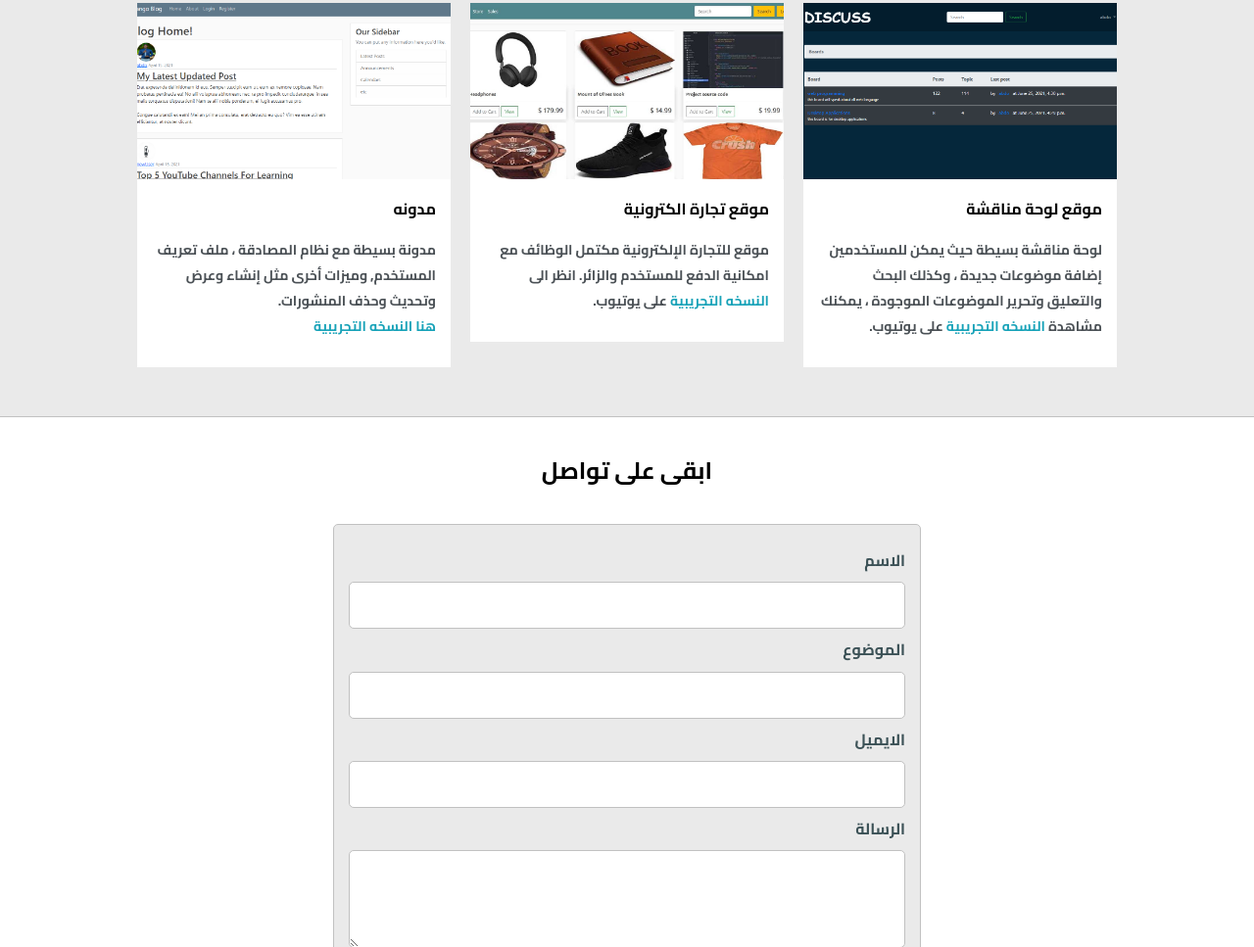
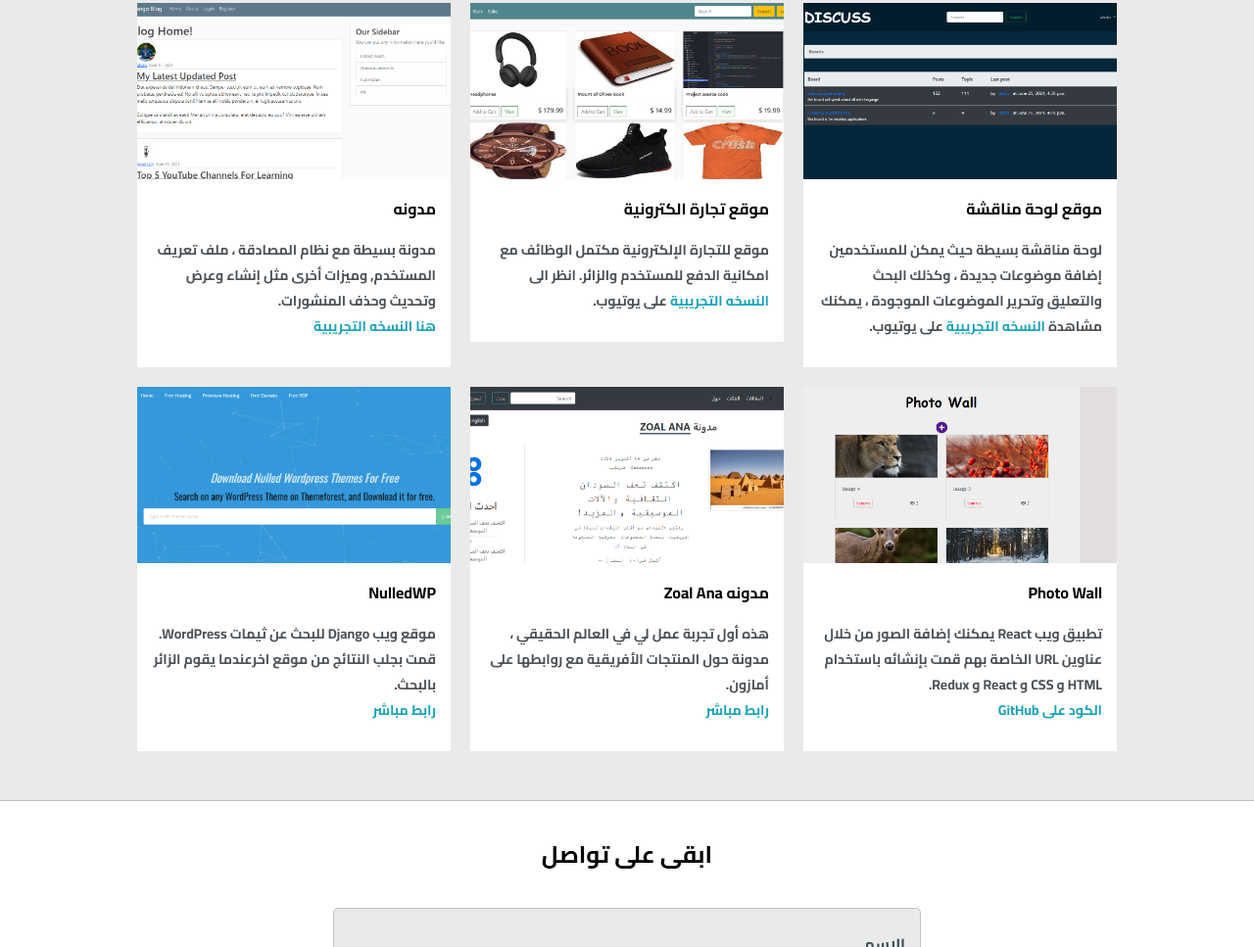
Before and after one commit to abdo-mo/Portfolio-v1, a plain HTML site: page arabic.html in a window 1280 px wide. Shown: the part 1838-2805 px from the top of the page at 98% size. Drawn offline with Linux system fonts and the light colour scheme.

Commit message:
adding some projects

```diff
--- a/arabic.html
+++ b/arabic.html
@@ -166,7 +166,7 @@
 
                     <h4 id ="my-skills">افضل المهارات</h4>
 
-                    <p>مطور ويب مع التركيز الأساسي على بايثون & جانقو <a href = "https://drive.google.com/file/d/1cmwUA51n_AmAhDvZI1Y9A4hjD46tX9ku/view?usp=sharing" target = "_blank">تنزيل السيرة الذاتية</a></p>
+                    <p>مطور ويب مع التركيز الأساسي على بايثون & جانقو <a href = "https://drive.google.com/file/d/19EiFThdbr5E_-SdHrdlBhAVGQhGlGFpb/view?usp=sharing" target = "_blank">تنزيل السيرة الذاتية</a></p>
 
                     <div id = "skills" style="overflow: auto">
                         <table dir="ltr" class = "table">
@@ -180,10 +180,6 @@
                             </tr>
                             <tr>
                                 <td>Bootstrap</td>
-                                <td><progress value="5" max="10"></progress></td>
-                            </tr>
-                            <tr>
-                                <td>Tailwindcss</td>
                                 <td><progress value="5" max="10"></progress></td>
                             </tr>
                             <tr>
@@ -276,6 +272,44 @@
                     </div>
                 </div>
 
+                <div class = "post">
+                    <img class = "thumbnail" src = "images/wall.png">
+                    <div class = "post-preview">
+                        <h6 class = "post-title">Photo Wall</h6>
+                        <p class = "post-intro">
+                            تطبيق ويب React يمكنك إضافة الصور من خلال عناوين URL الخاصة بهم
+                            قمت بإنشائه باستخدام HTML و CSS و React و Redux.
+                            <br>
+                            <a href="https://github.com/abdo-mo/PhotoWall" target="_blank"> الكود على GitHub </a>
+                        </p>
+                    </div>
+                </div>
+
+                <div class = "post">
+                    <img class = "thumbnail" src = "images/zoal.png">
+                    <div class = "post-preview">
+                        <h6 class = "post-title">مدونه Zoal Ana</h6>
+                        <p class = "post-intro">
+                            هذه أول تجربة عمل لي في العالم الحقيقي ، مدونة حول المنتجات الأفريقية مع روابطها على أمازون.
+                            <br>
+                            <a href="http://127.0.0.1:8000/ar/" target="_blank"> رابط مباشر </a>
+                        </p>
+                    </div>
+                </div>
+
+                <div class = "post">
+                    <img class = "thumbnail" src = "images/nulled.png">
+                    <div class = "post-preview">
+                        <h6 class = "post-title">NulledWP</h6>
+                        <p class = "post-intro">
+                            موقع ويب Django للبحث عن ثيمات WordPress.
+                            قمت بجلب النتائج من موقع اخرعندما يقوم الزائر بالبحث.
+                            <br>
+                            <a href="https://nulledwp.click/" target="_blank"> رابط مباشر </a>
+                        </p>
+                    </div>
+                </div>
+
             </div>
         </div>
 
--- a/default.css
+++ b/default.css
@@ -382,7 +382,7 @@ progress
 .post-wrapper
 {
     display:grid;
-    grid-template-columns:repeat(auto-fit, 320px);
+    grid-template-columns:320px 320px 320px;
     grid-gap:20px;
     justify-content:center;
     padding-bottom:50px;
```
Also changed, not shown: index.html (+40 -5 lines), images/nulled.png (added), images/wall.png (added), images/zoal.png (added), script.js (line endings or trailing spaces).
